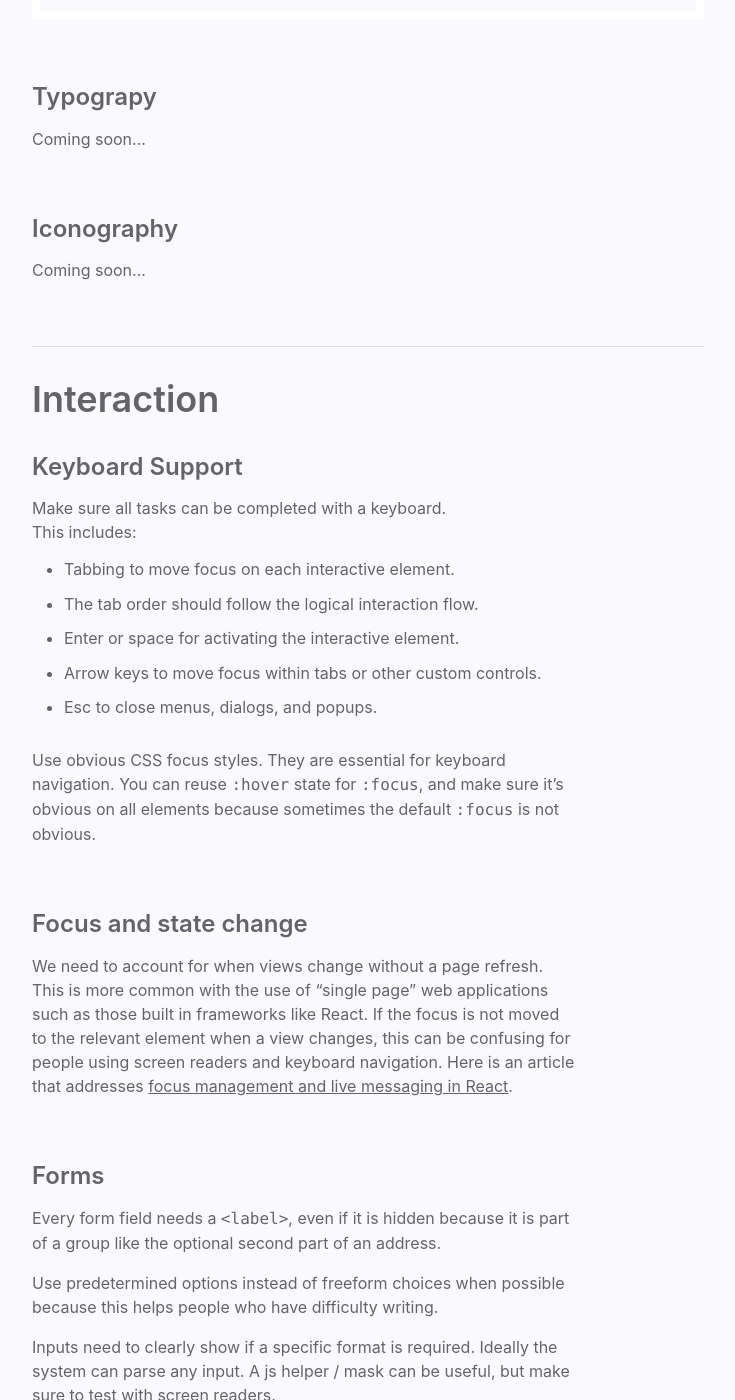
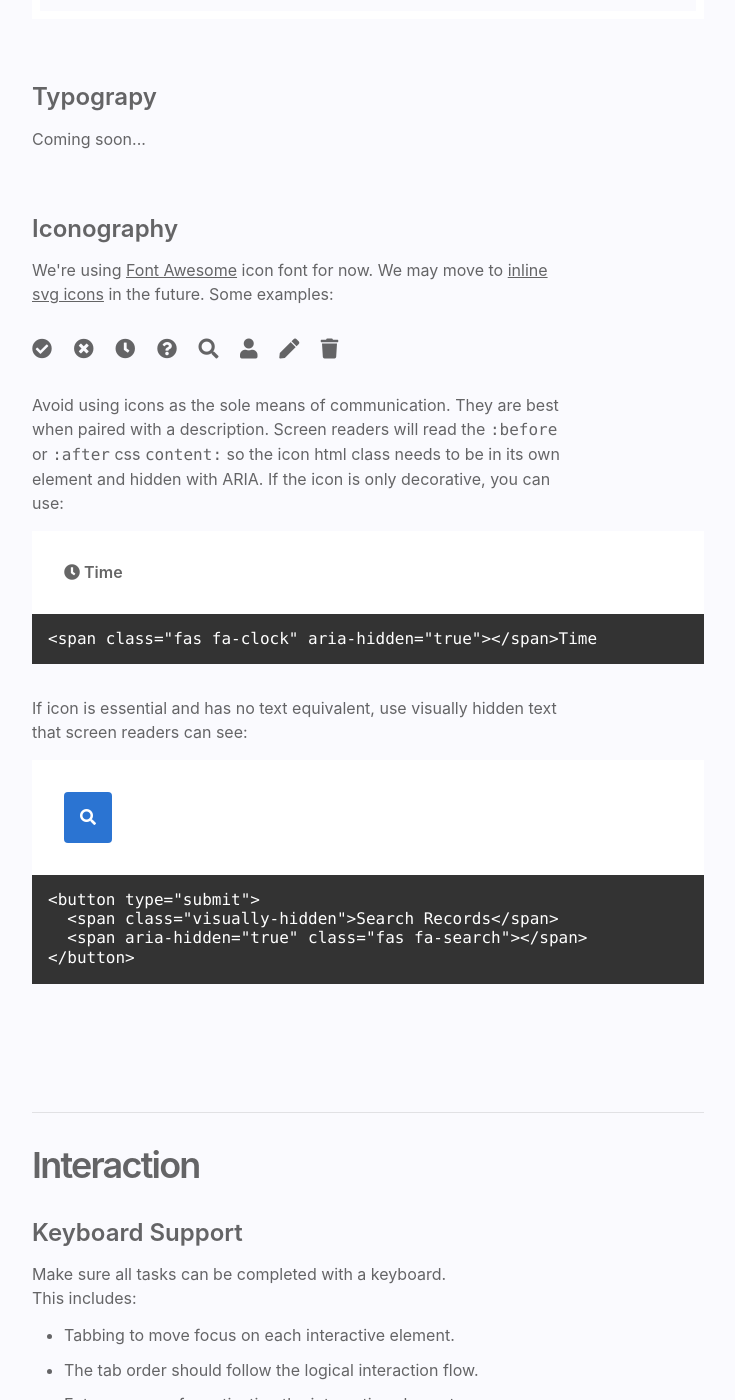
Before and after one commit to hmarcks/expunge-pdx-frontend, a Jekyll site: the page built from design-system/index.html, in a window 1280 px wide and 1400 px high, scrolled down 3155 px. Shown: the whole window, without its empty margins (128-863 px from the left). Built offline with Jekyll 4.4.1, drawn with Linux system fonts in a browser that asks for light colours; nearby versions of some CDN libraries.

Commit message:
Adds iconography to design system and misc layout

```diff
--- a/_includes/footer.html
+++ b/_includes/footer.html
@@ -1,3 +1,3 @@
-<footer class="mt6 pt4 pb5 ph3 bg-white">
-    <p class="f6"><a class="link underline hover-blue" href="#">Terms of use</a></p>
+<footer class="mt6 pt4 pb5 ph4 bg-white">
+    <a class="link underline hover-blue" href="#">Terms of use</a>
 </footer>
--- a/design-system/index.html
+++ b/design-system/index.html
@@ -5,7 +5,7 @@ title: Design System
 
 <main class="mw8 ph3 ph4-ns mt4 center cf">
 
-  <h1 class="f2 fw6 mb3">Design System</h1>
+  <h1 class="f2 fw6 tracked-tight mb3">Design System</h1>
 
   <p class="lh-copy measure-wide mb5">This design system will include design guidelines and a living pattern library of frequently used components to help create effective and consistent interactions.</p>
 
@@ -56,7 +56,7 @@ title: Design System
 
   <div class="fl w-100 w-70-l">
 
-    <h2 class="f2 fw6 mb4">Foundations</h2>
+    <h2 class="f2 fw6 tracked-tight mb4">Foundations</h2>
 
     <h3 class="f3 fw6 mb3" id="accessibility">Accessibility</h3>
     <p class="lh-copy measure-wide mb5">We want to make our software available to as many people as possible. To do this we should comply with the <a href="https://www.w3.org/TR/WCAG21" class="link underline">Web Content Accessibility Guidelines</a> at the AA level (at least). New features should be checked against these guidelines.</p>
@@ -80,7 +80,7 @@ title: Design System
     <p class="lh-copy measure-wide mb3">We use a css framework called <a href="https://tachyons.io" class="link underline">Tachyons</a>. It's a "functional" or "<a href="https://css-tricks.com/lets-define-exactly-atomic-css" class="link underline">atomic</a>" approach as opposed to others like <a href="http://getbem.com/introduction/" class="link underline">modular/BEM</a>. For complex situations that Tachyons can't cover, we use BEM. We mostly stick with the constraints Tachyons has defined (such as their scale for spacing and typography), but we have made some modifications (such as custom colors to offer higher contrast) and put together some custom components below.</p>
     <p class="mb5"><a href="https://tachyons.io/docs" class="link underline">Tachyons documentation for composing styles</a></p>
 
-    <h2 class="f2 fw6 bt b--black-10 pt4 mb4">Style</h2>
+    <h2 class="f2 fw6 tracked-tight bt b--black-10 pt4 mb4">Style</h2>
 
     <h3 class="f3 fw6 mb3" id="colors">Colors</h3>
     <p class="lh-copy mb3 measure-wide">The main colors used are blue and gray. Blue should carry the main call to action for a view. The other colors are used mainly for search result categories and alerts.</p>
@@ -116,9 +116,37 @@ title: Design System
     <p class="lh-copy mb5 measure-wide">Coming soon...</p>
 
     <h3 class="f3 fw6 mb3" id="iconography">Iconography</h3>
-    <p class="lh-copy mb5 measure-wide">Coming soon...</p>
+    <p class="lh-copy mb4 measure-wide">We're using <a href="https://fontawesome.com/icons?d=gallery&m=free" class="link underline">Font Awesome</a> icon font for now. We may move to <a href="https://css-tricks.com/creating-svg-icon-system-react" class="link underline">inline svg icons</a> in the future. Some examples:</p>
+    <div class="mb4 f4">
+      <span aria-hidden="true" class="fas fa-check-circle pr3"></span>
+      <span aria-hidden="true" class="fas fa-times-circle pr3"></span>
+      <span aria-hidden="true" class="fas fa-clock pr3"></span>
+      <span aria-hidden="true" class="fas fa-question-circle pr3"></span>
+      <span aria-hidden="true" class="fas fa-search pr3"></span>
+      <span aria-hidden="true" class="fas fa-user pr3"></span>
+      <span aria-hidden="true" class="fas fa-pen pr3"></span>
+      <span aria-hidden="true" class="fas fa-trash"></span>
+    </div>
+    <p class="lh-copy mb3 measure-wide">Avoid using icons as the sole means of communication. They are best when paired with a description. Screen readers will read the <code>:before</code> or <code>:after</code> css <code>content:</code> so the icon html class needs to be in its own element and hidden with ARIA. If the icon is only decorative, you can use:</p>
+    <div class="bg-white pa4">
+      <span class="fas fa-clock pr1" aria-hidden="true" ></span><span class="fw6">Time</span>
+    </div>
+    <code class="bg-dark-gray white pa3 mb4 db">
+      &lt;span class="fas fa-clock" aria-hidden="true"&gt;&lt;/span&gt;Time
+    </code>
+    <p class="lh-copy mb3 measure-wide">If icon is essential and has no text equivalent, use visually hidden text that screen readers can see:</p>
+    <div class="bg-white pa4">
+      <button class="br2 bg-blue white bg-animate hover-bg-dark-blue tc pa3" type="submit">
+        <span class="visually-hidden">Search Records</span>
+        <span aria-hidden="true" class="fas fa-search"></span>
+      </button>
+    </div>
+    <pre class="bg-dark-gray white pa3 mb6"><code>&lt;button type=&quot;submit&quot;&gt;
+  &lt;span class=&quot;visually-hidden&quot;&gt;Search Records&lt;/span&gt;
+  &lt;span aria-hidden=&quot;true&quot; class=&quot;fas fa-search&quot;&gt;&lt;/span&gt;
+&lt;/button&gt;</code></pre>
 
-    <h2 class="f2 fw6 bt b--black-10 pt4 mb4">Interaction</h2>
+    <h2 class="f2 fw6 tracked-tight bt b--black-10 pt4 mb4">Interaction</h2>
 
     <h3 class="f3 fw6 mb3" id="keyboardsupport">Keyboard Support</h3>
     <p class="lh-copy measure-wide mb3">Make sure all tasks can be completed with a keyboard.<br />This includes:</p>
@@ -140,20 +168,23 @@ title: Design System
     <p class="lh-copy measure-wide mb3">Inputs need to clearly show if a specific format is required. Ideally the system can parse any input. A js helper / mask can be useful, but make sure to test with screen readers.</p>
     <p class="lh-copy measure-wide mb5">Validate inputs as soon as focus is left, or possibly sooner if you can be sure the input will be invalid.</p>
 
-    <h2 class="f2 fw6 bt b--black-10 pt4 mb4">Components</h2>
+    <h2 class="f2 fw6 tracked-tight bt b--black-10 pt4 mb4">Components</h2>
 
     <p class="lh-copy measure-wide mb5">This is a small application, but we could consider using <a href="https://github.com/jxnblk/tachyons-components" class="link underline">Tachyons-Components</a> to abstract the styling and allow for overrides (<a href="https://varun.ca/tachyons-components" class="link underline">more info</a>). For now, we'll keep it simple and manually put the css classes in each element / component.</p>
 
     <h3 class="f3 fw6 mb3" id="links">Links</h3>
+    <div class="bg-white pa4">
       <p><a href="#" class="link underline hover-blue mr5">Link style gray</a><a href="#" class="blue link underline hover-black-60">Link style blue</a></p>
-    <code class="bg-near-white pa3 mt3 db">
+    </div>
+    <code class="bg-dark-gray white pa3 db">
         &lt;a href="#" class="link underline hover-blue"&gt; &#8230;
     </code>
-    <code class="bg-near-white pa3 mb6 db">
+    <code class="bg-dark-gray white pa3 mb6 db">
         &lt;a href="#" class="blue link underline hover-blue"&gt; &#8230;
     </code>
 
     <h3 class="f3 fw6 mb3" id="buttons">Buttons</h3>
+    <div class="bg-white pa4">
       <button class="bg-blue white bg-animate hover-bg-dark-blue fw6 br2 pv3 ph4 mr4 mb3">
         Main Button
       </button>
@@ -163,31 +194,37 @@ title: Design System
       <button class="loading-btn bg-dark-blue white fw6 br2 pv3 ph4 mb3">
         Loading Button
       </button>
-    <code class="bg-near-white pa3 mt3 db">
+    </div>
+    <code class="bg-dark-gray white pa3 db">
       &lt;button class="bg-blue white bg-animate hover-bg-dark-blue fw6 br2 pv3 ph4"&gt; &#8230;
     </code>
-    <code class="bg-near-white pa3 db">
+    <code class="bg-dark-gray white pa3 db">
       &lt;button class="bg-navy white bg-animate hover-bg-dark-blue fw6 br2 pv3 ph4"&gt; &#8230;
     </code>
-    <code class="bg-near-white pa3 mb6 db">
+    <code class="bg-dark-gray white pa3 mb6 db">
       &lt;button class="loading-btn bg-dark-blue white fw6 br2 pv3 ph4"&gt; &#8230;
     </code>
 
     <h3 class="f3 fw6 mb3" id="input">Input</h3>
     <p class="lh-copy measure-wide mb4">There should almost always be a label visible for a field. Using only placeholders can cause confusion about what the field is for when there is data entered or a validation is triggered.</p>
+    <div class="bg-white pa4">
       <label for="name" class="db mb1 fw6">Name</label>
       <input id="name" type="text" name="name" class="pa3 br2 b--black-20">
-    <pre class="bg-near-white pa3 mt3 mb6"><code>&lt;label for="n" class="db mb1 fw6"&gt; &#8230;
+    </div>
+    <pre class="bg-dark-gray white pa3 mb6"><code>&lt;label for="n" class="db mb1 fw6"&gt; &#8230;
   &lt;input id="n" type="text" class="pa3 br2 b--black-20"&gt; &#8230;</code></pre>
 
     <h3 class="f3 fw6 mb3" id="textarea">Textarea</h3>
+    <div class="bg-white pa4">
       <label for="ducks" class="db mb1 fw6">What do you like about ducks?</label>
       <textarea id="ducks" name="ducks" rows="4" class="pa3 br2 bw1 b--black-20 w-100"></textarea>
-    <pre class="bg-near-white pa3 mt3 mb6"><code>&lt;label for=&quot;ducks&quot; class=&quot;db mb1 fw6&quot;&gt;What do you like about ducks?&lt;/label&gt;
+    </div>
+    <pre class="bg-dark-gray white pa3 mb6"><code>&lt;label for=&quot;ducks&quot; class=&quot;db mb1 fw6&quot;&gt;What do you like about ducks?&lt;/label&gt;
 &lt;textarea id=&quot;ducks&quot; name=&quot;ducks&quot; class=&quot;pa3 br2 bw1 b--black-20&quot;&gt;&lt;/textarea&gt;</code></pre>
 
     <h3 class="f3 fw6 mb3" id="checkbox">Checkbox</h3>
-    <fieldset class="mb4">
+    <div class="bg-white pa4">
+      <fieldset>
         <legend class="fw6">What do you like?</legend>
         <div class="checkbox">
           <input id="chocolate" type="checkbox" name="likes" value="chocolate"/>
@@ -198,7 +235,8 @@ title: Design System
           <label for="cauliflower">Cauliflower</label>
         </div>
       </fieldset>
-    <pre class="bg-near-white pa3 mb6"><code>&lt;fieldset class=&quot;mb4&quot;&gt;
+    </div>
+    <pre class="bg-dark-gray white pa3 mb6"><code>&lt;fieldset class=&quot;mb4&quot;&gt;
   &lt;legend class=&quot;fw6&quot;&gt;What do you like?&lt;/legend&gt;
   &lt;div class=&quot;checkbox&quot;&gt;
     &lt;input id=&quot;chocolate&quot; type=&quot;checkbox&quot; name=&quot;likes&quot; value=&quot;chocolate&quot;/&gt;
@@ -211,7 +249,8 @@ title: Design System
 &lt;/fieldset&gt;</code></pre>
 
     <h3 class="f3 fw6 mb3" id="radio-buttons">Radio Buttons</h3>
-    <fieldset class="mb4">
+    <div class="bg-white pa4">
+      <fieldset>
         <legend class="fw6">What is your favorite radio?</legend>
         <div class="radio">
           <input type="radio" name="radio-type" id="am" value="am"/>
@@ -222,7 +261,8 @@ title: Design System
           <label for="ham">Ham radio</label>
         </div>
       </fieldset>
-    <pre class="bg-near-white pa3 mb6"><code>&lt;fieldset>
+    </div>
+    <pre class="bg-dark-gray white pa3 mb6"><code>&lt;fieldset>
   &lt;legend class="fw6"&gt;What is your favorite radio?&lt;/legend&gt;
   &lt;div class="radio"&gt;
     &lt;input type="radio" name="radio-type" id="am" value="am"/&gt;
@@ -237,6 +277,7 @@ title: Design System
 
     <h3 class="f3 fw6 mb3" id="select">Select</h3>
     <p class="lh-copy measure-wide mb4">Generally, use a selectbox when there are more than four options, but fewer than twenty. A typeahead is usually a better choice when there are more than twenty options. Use radio buttons when there are 4 or fewer options. If there is a common default option, a selectbox may be ideal even when there are few options.</p>
+    <div class="bg-white pa4">
       <label for="group" class="db mb2 fw6">Select Label</label>
       <div class="relative">
         <select id="group" class="w-100 pa3 br2 bw1 b--black-20 input-reset bg-white black-60">
@@ -249,7 +290,8 @@ title: Design System
           <i aria-hidden="true" class="fas fa-angle-down"></i>
         </div>
       </div>
-    <pre class="bg-near-white pa3 mt3 mb6 db"><code>&lt;label for=&quot;group&quot; class=&quot;db mb2 fw6&quot;&gt;Select Label&lt;/label&gt;
+    </div>
+    <pre class="bg-dark-gray white pa3 mt3 mb6 db"><code>&lt;label for=&quot;group&quot; class=&quot;db mb2 fw6&quot;&gt;Select Label&lt;/label&gt;
 &lt;div class=&quot;relative&quot;&gt;
   &lt;select id=&quot;group&quot; class=&quot;w-100 pa3 br2 bw1 b--black-20 input-reset bg-white black-60&quot;&gt;
     &lt;option value=&quot;&quot;&gt;&lt;/option&gt;
@@ -264,24 +306,30 @@ title: Design System
 
     <h3 class="f3 fw6 mb3" id="status-message">Status Message</h3>
     <p class="mb4"><a href="https://www.w3.org/WAI/WCAG21/Understanding/status-messages.html" class="link underline">Accessible status message guidance from the WCAG</a></p>
-  	<div class="bg-washed-green fw6 br3 pa3 mb3">
+  	<div class="bg-white pa4">
+      <div class="bg-washed-green fw6 br3 pa3">
     		Success message
     	</div>
-    <pre class="bg-near-white pa3 mt3 mb4 db"><code>&lt;div role="status"&gt;
+    </div>
+    <pre class="bg-dark-gray white pa3 mb4 db"><code>&lt;div role="status"&gt;
   &lt;div class="bg-washed-green fw6 br3 pa3"&gt; &#8230;</code></pre>
+    <div class="bg-white pa4">
       <div class="bg-washed-red fw6 br3 pa3">
         Error message
       </div>
-  	<pre class="bg-near-white pa3 mt3 mb6 db"><code>&lt;div role="alert"&gt;
+    </div>
+  	<pre class="bg-dark-gray white pa3 mb6 db"><code>&lt;div role="alert"&gt;
   &lt;div class="bg-washed-red fw6 br3 pa3"&gt; &#8230;</code></pre>
 
     <h3 class="f3 fw6 mb3" id="panel">Panel</h3>
+    <div class="bg-white pa4">
       <section class="bg-white shadow br3 pa3 pa4-ns cf">
         <p class="mb3"><strong>Panel</strong></p>
         <p class="lh-copy measure mb3">The padding in the panel may vary, but give content room to breate on larger screens, and you will likely need to need to decrease it on smaller screens.</p>
         <p class="lh-copy measure">Use the <a href="http://tachyons.io/docs/typography/line-height" class="link underline">line height</a> classes to control the line-height of your headlines and body copy. Use the <a href="https://tachyons.io/docs/typography/measure" class="link underline">measure</a> classes to keep the line-length of text between 45–75 characters.</p>
       </section>
-    <pre class="bg-near-white pa3 mt3"><code>&lt;section class="bg-white shadow br3 pa3 pa4-ns cf"&gt; &#8230;
+    </div>
+    <pre class="bg-dark-gray white pa3"><code>&lt;section class="bg-white shadow br3 pa3 pa4-ns cf"&gt; &#8230;
   &lt;p class="lh-copy measure"&gt; &#8230;</pre></code>
   </div>
 </main>
```
Also changed, not shown: log-in/index.html (+5 -5 lines), 8 other files. Lines whose indentation alone changed are shown as unchanged.
